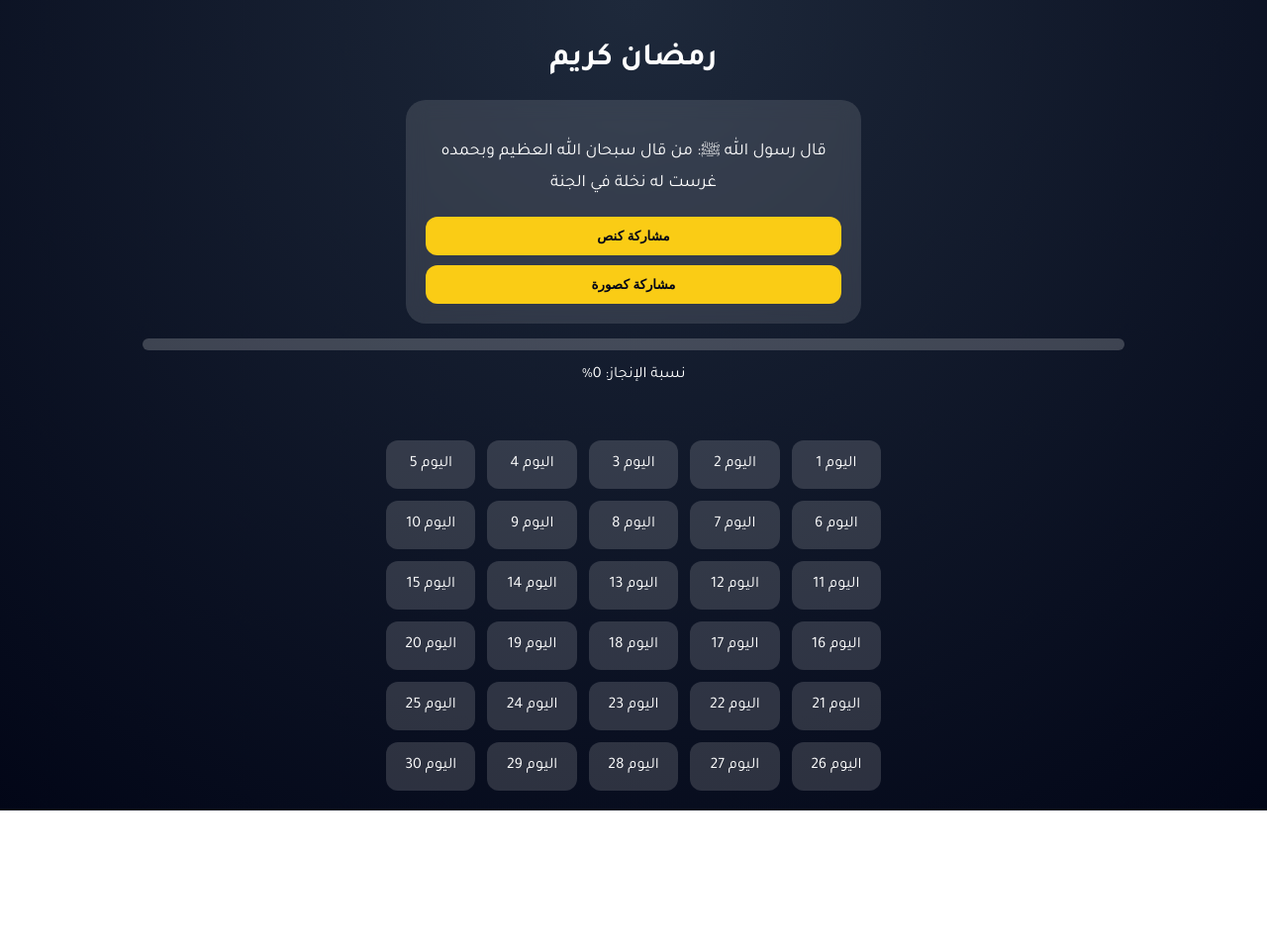
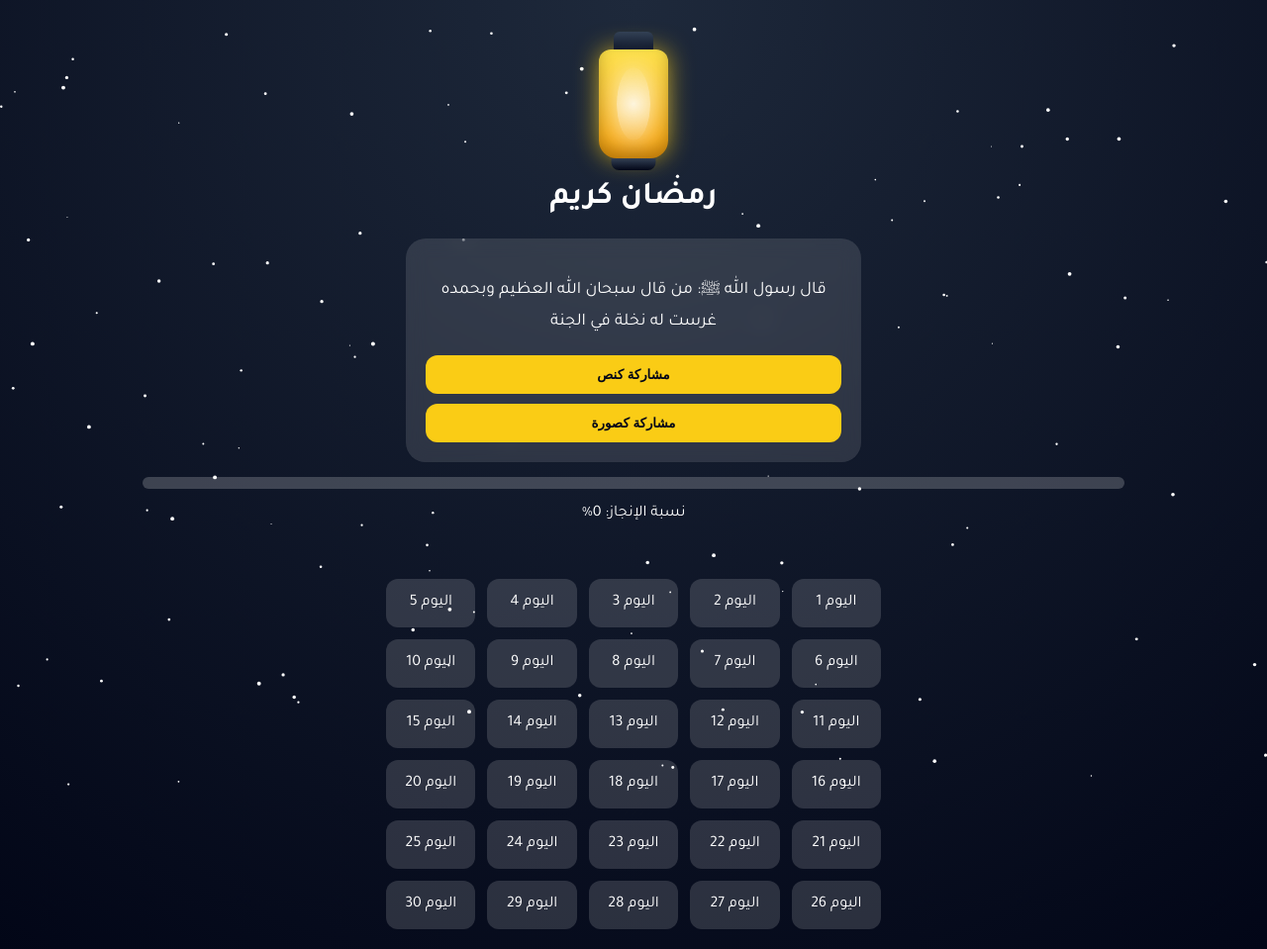
Before and after one commit to Amany-Elsayed/Ramadan-Challenges, a plain HTML site: page index.html in a window 1280 px wide. Shown: the whole page at 99% size. Before the commit the page ends 819 px from the top, so only its background shows below. Drawn offline with nearby package versions, Linux system fonts and the light colour scheme.

Commit message:
improved style

```diff
--- a/index.html
+++ b/index.html
@@ -11,6 +11,14 @@
   <script src="https://cdn.jsdelivr.net/npm/html2canvas@1.4.1/dist/html2canvas.min.js"></script>
 </head>
 <body>
+
+<canvas id="stars"></canvas>
+
+<div class="lantern-container">
+  <div class="lantern">
+    <div class="lantern-light"></div>
+  </div>
+</div>
 
 <header>
   <h1>رمضان كريم</h1>
--- a/script.js
+++ b/script.js
@@ -102,9 +102,7 @@ shareImageBtn.onclick = async () => {
     const file = new File([blob], "quote.png", { type: "image/png" });
 
     if (navigator.share) {
-      navigator.share({
-        files: [file],
-      });
+      navigator.share({ files: [file] });
     } else {
       const link = document.createElement("a");
       link.href = URL.createObjectURL(blob);
@@ -127,9 +125,7 @@ shareCongrats.onclick = async () => {
   const file = new File([blob], "congrats.png", { type: "image/png" });
 
   if (navigator.share) {
-    navigator.share({
-      files: [file],
-    });
+    navigator.share({ files: [file] });
   } else {
     const link = document.createElement("a");
     link.href = URL.createObjectURL(blob);
@@ -221,3 +217,41 @@ updateProgress();
 function closeCongrats() {
   congratsModal.style.display = "none";
 }
+
+const starCanvas = document.getElementById("stars");
+const ctx = starCanvas.getContext("2d");
+
+function resizeCanvas() {
+  starCanvas.width = window.innerWidth;
+  starCanvas.height = window.innerHeight;
+}
+
+window.addEventListener("resize", resizeCanvas);
+resizeCanvas();
+
+const stars = Array.from({ length: 120 }, () => ({
+  x: Math.random() * starCanvas.width,
+  y: Math.random() * starCanvas.height,
+  r: Math.random() * 1.5 + 0.5,
+  speed: Math.random() * 0.3 + 0.1
+}));
+
+function animateStars() {
+  ctx.clearRect(0, 0, starCanvas.width, starCanvas.height);
+  ctx.fillStyle = "white";
+
+  stars.forEach(s => {
+    ctx.beginPath();
+    ctx.arc(s.x, s.y, s.r, 0, Math.PI * 2);
+    ctx.fill();
+    s.y += s.speed;
+    if (s.y > starCanvas.height) {
+      s.y = 0;
+      s.x = Math.random() * starCanvas.width;
+    }
+  });
+
+  requestAnimationFrame(animateStars);
+}
+
+animateStars();
--- a/style.css
+++ b/style.css
@@ -1,18 +1,124 @@
 body {
   margin: 0;
-  font-family: 'Tajawal', sans-serif;
+  font-family: "Tajawal", sans-serif;
   background: radial-gradient(circle at top, #1e293b, #020617);
   color: white;
   text-align: center;
   min-height: 100vh;
+  overflow-x: hidden;
+}
+
+#stars {
+  position: fixed;
+  inset: 0;
+  z-index: -1;
+}
+
+.lantern-container {
+  position: absolute;
+  top: 0;
+  margin-top: 50px;
+  left: 50%;
+  transform: translateX(-50%);
+  transform-origin: top center;
+  animation: swing 4s ease-in-out infinite;
+  z-index: 2;
+}
+
+.lantern {
+  width: 70px;
+  height: 110px;
+  background: linear-gradient(180deg, #fde047, #f59e0b);
+  border-radius: 12px 12px 18px 18px;
+  position: relative;
+  box-shadow:
+    0 0 25px rgba(250, 204, 21, 0.7),
+    inset 0 -8px 15px rgba(0, 0, 0, 0.25);
+}
+
+.lantern::before {
+  content: "";
+  position: absolute;
+  top: -18px;
+  left: 50%;
+  width: 40px;
+  height: 18px;
+  background: linear-gradient(#334155, #0f172a);
+  border-radius: 6px 6px 0 0;
+  transform: translateX(-50%);
+}
+
+.lantern::after {
+  content: "";
+  position: absolute;
+  bottom: -12px;
+  left: 50%;
+  width: 45px;
+  height: 12px;
+  background: linear-gradient(#334155, #020617);
+  border-radius: 0 0 8px 8px;
+  transform: translateX(-50%);
+}
+
+.lantern-chain {
+  position: absolute;
+  top: -45px;
+  left: 50%;
+  width: 2px;
+  height: 45px;
+  background: #cbd5f5;
+  transform: translateX(-50%);
+}
+
+.lantern-light {
+  position: absolute;
+  inset: 18px;
+  background: radial-gradient(
+    circle,
+    rgba(255, 255, 255, 0.9),
+    rgba(255, 255, 255, 0.2)
+  );
+  border-radius: 50%;
+  animation: glow 2s infinite alternate;
+}
+
+.lantern-panel {
+  position: absolute;
+  inset: 12px 8px;
+  border: 1px solid rgba(255, 255, 255, 0.35);
+  border-radius: 10px;
+}
+
+@keyframes swing {
+  0% {
+    transform: translateX(-50%) rotate(-4deg);
+  }
+  50% {
+    transform: translateX(-50%) rotate(4deg);
+  }
+  100% {
+    transform: translateX(-50%) rotate(-4deg);
+  }
+}
+
+@keyframes glow {
+  from {
+    opacity: 0.7;
+    box-shadow: 0 0 15px rgba(255, 255, 255, 0.4);
+  }
+  to {
+    opacity: 1;
+    box-shadow: 0 0 30px rgba(255, 255, 255, 0.9);
+  }
 }
 
 header {
-  padding: 20px;
+  padding: 90px 20px 20px;
+  margin-top: 70px;
 }
 
 .quote-box {
-  background: rgba(255,255,255,0.12);
+  background: rgba(255, 255, 255, 0.12);
   border-radius: 20px;
   padding: 20px;
   margin: 15px auto;
@@ -56,7 +162,7 @@ button:hover {
 .progress-container {
   width: 80%;
   height: 12px;
-  background: rgba(255,255,255,0.2);
+  background: rgba(255, 255, 255, 0.2);
   border-radius: 10px;
   margin: 15px auto;
 }
@@ -80,7 +186,7 @@ button:hover {
 }
 
 .day {
-  background: rgba(255,255,255,0.15);
+  background: rgba(255, 255, 255, 0.15);
   border-radius: 12px;
   padding: 15px 0;
   cursor: pointer;
@@ -94,7 +200,7 @@ button:hover {
 .modal {
   position: fixed;
   inset: 0;
-  background: rgba(0,0,0,0.6);
+  background: rgba(0, 0, 0, 0.6);
   display: none;
   justify-content: center;
   align-items: center;
@@ -115,15 +221,12 @@ button:hover {
   margin: 15px auto;
 }
 
-/* SHARE MODE (for PNG export) */
+/* SHARE MODE */
 .share-mode {
   background: radial-gradient(circle at top, #1e293b, #020617) !important;
 }
 
-.share-mode .share-buttons {
-  display: none !important;
-}
-
+.share-mode .share-buttons,
 .share-mode button {
   display: none !important;
 }
```
